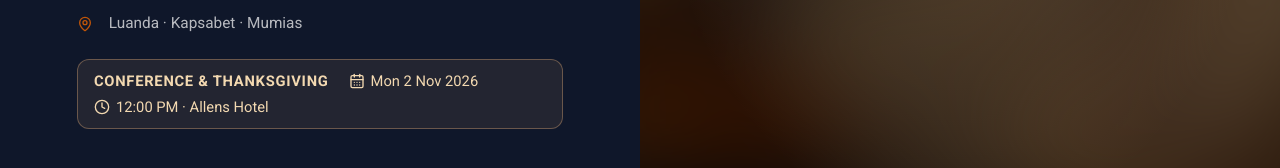
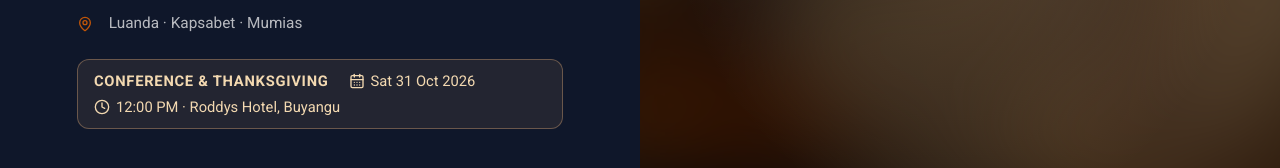
Before and after one commit to mwangudi/booklab, a React (Vite) app in the folder frontend/: page /deck#1 in a window 1280 px wide. Shown: the part 536-704 px from the top of the page. Built offline with nearby package versions, Linux system fonts and the light colour scheme.

Commit message:
deck: the Roddys Hotel conference poster leads the cover
Saturday 31 October 2026, 12:00 PM, Roddys Hotel, Buyangu, replacing the
Allens Hotel / 2 November version.

Co-Authored-By: Claude Opus 5.5 <noreply@anthropic.com>

```diff
--- a/frontend/src/pages/DeckPage.tsx
+++ b/frontend/src/pages/DeckPage.tsx
@@ -396,7 +396,7 @@ const stagger = (k: number) => ({ animationDelay: `${120 + k * 70}ms` });
 const CARD =
   'group relative cursor-zoom-in overflow-hidden rounded-xl bg-white transition duration-300 ease-out hover:-translate-y-1.5 hover:shadow-[0_18px_40px_-12px_rgba(0,0,0,.6)] hover:ring-4 hover:ring-site-ochre/70 animate-[cardIn_.55s_cubic-bezier(.2,.8,.3,1.1)_both]';
 const ZOOM_IMG = 'transition-transform duration-700 ease-out group-hover:scale-110';
-const INVITE = p('conference-invite', 'Booklab Bookshop Conference & Thanksgiving · Monday 2 November 2026, 12:00 PM · Allens Hotel');
+const INVITE = p('conference-poster', 'Booklab Bookshop Conference & Thanksgiving · Saturday 31 October 2026, 12:00 PM · Roddys Hotel, Buyangu');
 
 function Brand() {
   return (
@@ -439,8 +439,8 @@ function SlideView({ s, open }: { s: Slide; open: (pics: Pic[], k: number) => vo
           </p>
           <div className="mt-[3vh] inline-flex w-fit flex-wrap items-center gap-x-5 gap-y-1 rounded-xl border border-[#d4a373]/40 bg-[#d4a373]/10 px-4 py-2.5 text-[clamp(12px,1.15vw,18px)] text-[#f3d9b1] animate-[cardIn_.7s_.5s_ease-out_both]">
             <span className="font-display font-bold uppercase tracking-wider">Conference &amp; Thanksgiving</span>
-            <span className="inline-flex items-center gap-1.5"><CalendarDays className="h-4 w-4" /> Mon 2 Nov 2026</span>
-            <span className="inline-flex items-center gap-1.5"><Clock className="h-4 w-4" /> 12:00 PM · Allens Hotel</span>
+            <span className="inline-flex items-center gap-1.5"><CalendarDays className="h-4 w-4" /> Sat 31 Oct 2026</span>
+            <span className="inline-flex items-center gap-1.5"><Clock className="h-4 w-4" /> 12:00 PM · Roddys Hotel, Buyangu</span>
           </div>
         </div>
         <button type="button" onClick={() => open([INVITE], 0)} className="group relative hidden md:flex items-center justify-center overflow-hidden bg-[#1a120b] cursor-zoom-in" aria-label="Open the conference invitation">
@@ -448,7 +448,7 @@ function SlideView({ s, open }: { s: Slide; open: (pics: Pic[], k: number) => vo
           <div className="absolute inset-0 bg-[radial-gradient(ellipse_at_center,rgba(212,163,115,.28),transparent_65%)]" />
           <img
             src={INVITE.src}
-            alt="Welcome to Booklab Bookshop Conference & Thanksgiving: Allens Hotel, opposite Steve Nice, Monday 2nd November 2026, 12:00 PM. RSVP 0728 492 372."
+            alt="Welcome to Booklab Bookshop Conference & Thanksgiving: Roddys Hotel, Buyangu, Saturday 31st October 2026, 12:00 PM. RSVP 0728 492 372."
             className="relative h-[88vh] w-auto max-w-[92%] rounded-lg object-contain shadow-[0_30px_80px_-10px_rgba(0,0,0,.85),0_0_0_1px_rgba(212,163,115,.45),0_0_60px_rgba(212,163,115,.25)] transition-transform duration-500 group-hover:scale-[1.03] animate-[posterIn_.9s_cubic-bezier(.2,.8,.3,1)_both]"
           />
         </button>
```
Also changed, not shown: frontend/public/site/deck/conference-invite.webp (deleted), frontend/public/site/deck/conference-poster.webp (added).
